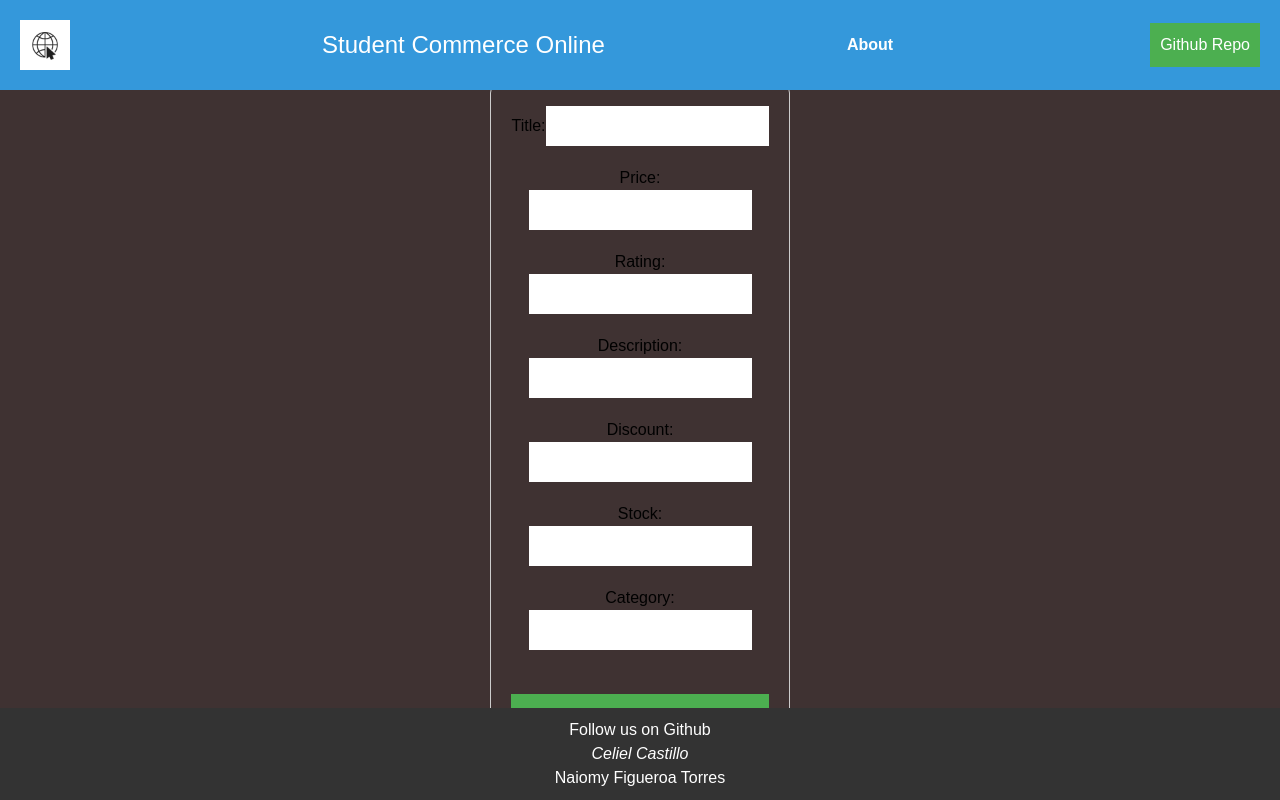
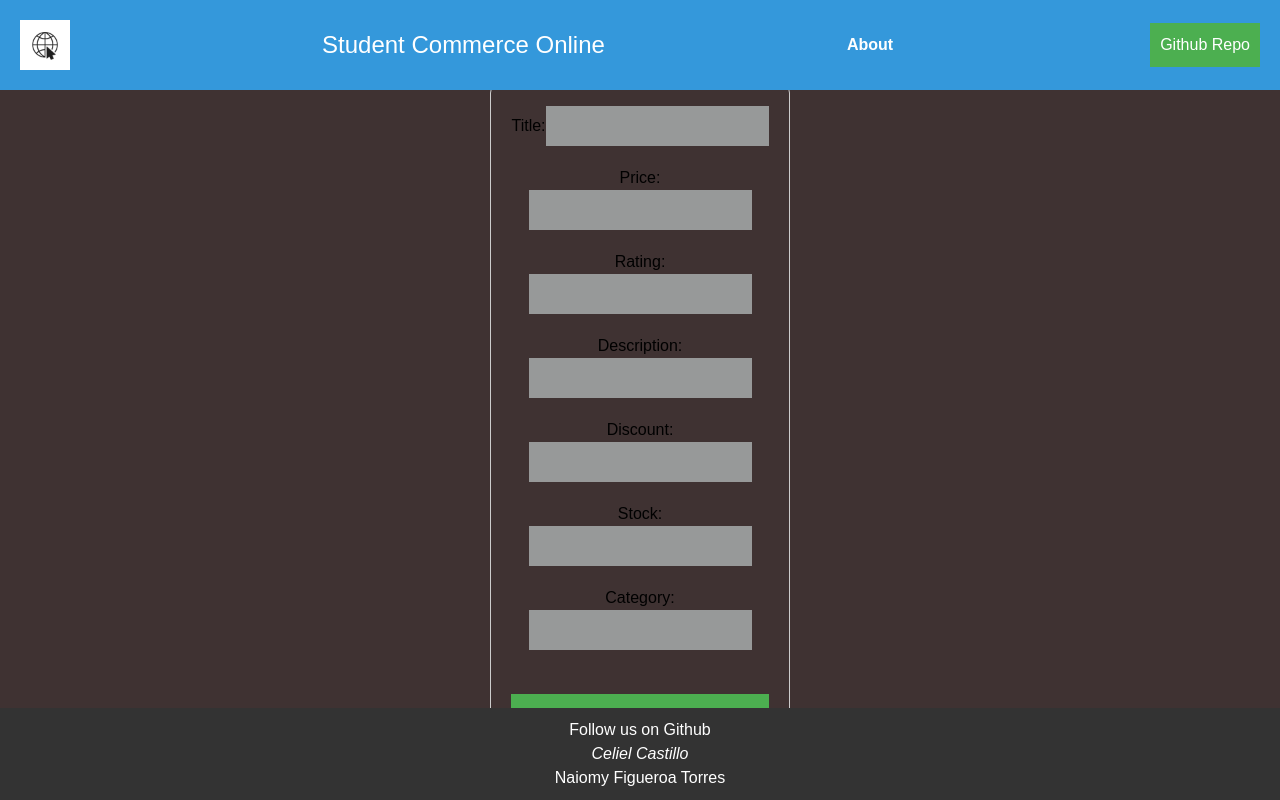
Before and after one commit to celicasti9/react-project-1, a React (Vite) app: page /add-product in a window 1280 px wide. Built offline with nearby package versions, Linux system fonts and the light colour scheme.

Commit message:
Added some CSS

```diff
--- a/components/Card.jsx
+++ b/components/Card.jsx
@@ -50,7 +50,7 @@ function Card (products) {
         <button className="delete-button" onClick={handleDeleteClick}>
         Delete
       </button>
-      <Link to={`/edit-product/${products.id}`}>
+      <Link to={`/update/${products.id}`}>
       <button className="update-button" onClick={showDetailsClick}>
         Update
       </button></Link>
--- a/src/App.css
+++ b/src/App.css
@@ -266,3 +266,9 @@ button {
   padding: 10px;
   cursor: pointer;
 }
+
+/* Add new product field*/
+
+.fields {
+  background-color: #979999;
+}
--- a/src/App.jsx
+++ b/src/App.jsx
@@ -36,7 +36,7 @@ function App() {
         <Route path="*" element={ <ErrorPage /> } />
         <Route path="/dashboard" element={<Dashboard /> } />
         <Route path="/item/:id" element={<ItemDetails />} />
-        <Route path="/update" element={<UpdateProduct />} />
+        <Route path="/update/:id" element={<UpdateProduct />} />
         <Route path='/add-product' element={<AddProduct onAddProduct={handleAddProduct} />} />
         <Route path='/add-product' element={<AddProduct onAddProduct={handleAddProduct} />} />
       </Routes>
--- a/src/pages/AddProducts.jsx
+++ b/src/pages/AddProducts.jsx
@@ -20,9 +20,7 @@ function AddProduct({ onAddProduct }) {
 
   const handleSubmit = (e) => {
     e.preventDefault();
-    // Validate the form or perform additional checks if needed
 
-    // Call the onAddProduct function to add the new product to the state
     onAddProduct(newProduct);
 
     // Clear the form after submitting
@@ -43,33 +41,33 @@ function AddProduct({ onAddProduct }) {
     <div>
       <h2>Add New Product</h2>
       <form onSubmit={handleSubmit}>
-      <label>
+      <label >
           Title:
-          <input type='text' name='title' value={newProduct.title} onChange={handleChange} />
+          <input type='text' name='title' className='fields' value={newProduct.title} onChange={handleChange} />
         </label>
-        <label>
+        <label >
           Price:
-          <input type='number' name='price' value={newProduct.price} onChange={handleChange} />
+          <input type='number' name='price' className='fields' value={newProduct.price} onChange={handleChange} />
         </label>
-        <label>
+        <label >
           Rating:
-          <input type='number' name='rating' value={newProduct.rating} onChange={handleChange} />
+          <input type='number' name='rating' className='fields' value={newProduct.rating} onChange={handleChange} />
         </label>
         <label>
           Description:
-          <input type='text' name='description' value={newProduct.description} onChange={handleChange} />
+          <input type='text' name='description' className='fields' value={newProduct.description} onChange={handleChange} />
         </label>
         <label>
           Discount:
-          <input type='number' name='discountPercentage' value={newProduct.discountPercentage} onChange={handleChange} />
+          <input type='number' name='discountPercentage' className='fields' value={newProduct.discountPercentage} onChange={handleChange} />
         </label>
         <label>
           Stock:
-          <input type='number' name='stock' value={newProduct.stock} onChange={handleChange} />
+          <input type='number' name='stock' className='fields' value={newProduct.stock} onChange={handleChange} />
         </label>
         <label>
           Category:
-          <input type='text' name='category' value={newProduct.category} onChange={handleChange} />
+          <input type='text' name='category' className='fields' value={newProduct.category} onChange={handleChange} />
         </label>
         <br />
         <button type='submit'>Add Product</button>
```
